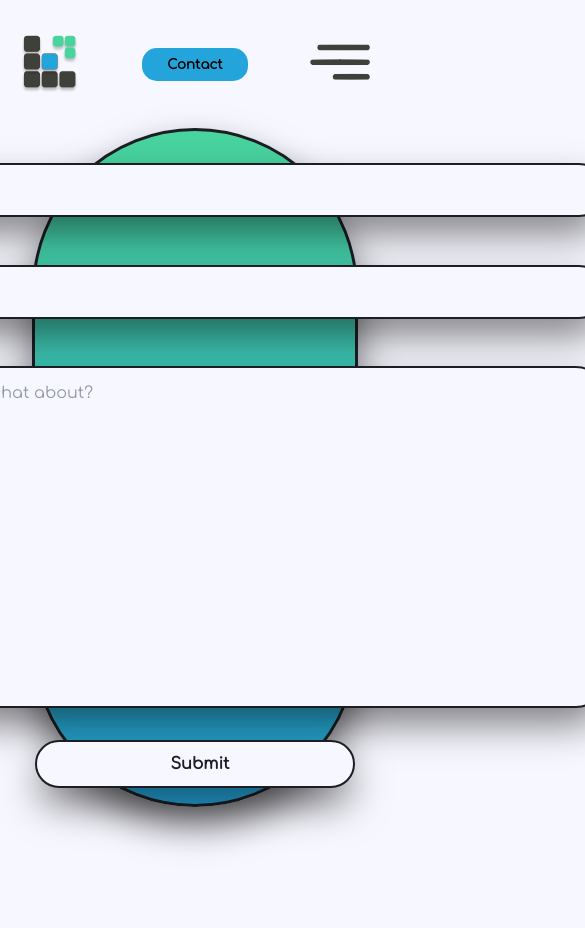
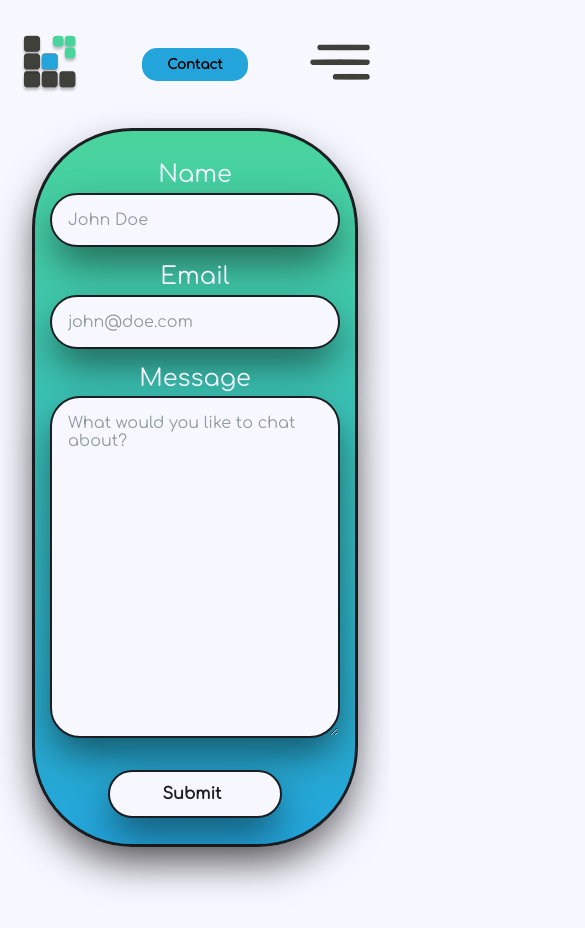
Before and after one commit to Krvne/portfolio-2.0, a React (Create React App) app: page /contact in a window 390 px wide. Shown: the top 928 px of the page, 585 px wide, since content can reach past the window. Before the commit the page ends 903 px from the top, so only its background shows below. Built offline with nearby package versions, Linux system fonts and the light colour scheme.

Commit message:
contact form responsive

```diff
--- a/src/components/pages/Contact.js
+++ b/src/components/pages/Contact.js
@@ -5,7 +5,7 @@ const Contact = () => {
     return (
         <>
             <main className='page-container'>
-                <div className='box-container'>
+                <div className='form-box-container'>
                     <div className='contact-form-box'>
                         <form className='contact-form'>
                             <div className='form-group'>
--- a/src/css/contact.css
+++ b/src/css/contact.css
@@ -9,6 +9,13 @@ main .contact-form-box {
     background: linear-gradient(180deg, #49D49D 0%, #23A5DC 100%);;
     border: solid #1b1e22;
 }
+
+.form-box-container {
+    display: flex;
+    justify-content: center;
+    padding-bottom: 6em;
+}
+
 
 main .contact-form {
     display: flex;
@@ -62,6 +69,7 @@ form input[type=submit] {
     font-weight: bolder;
     cursor: pointer;
     transition: all 0.3s;
+    padding-left: 0;
 }
 
 form input[type=submit]:hover {
@@ -91,13 +99,52 @@ main .contact-form textarea::placeholder {
     color: #9299a1;
 }
 
-@media only screen and (max-width: 922px) {
+@media only screen and (max-width: 1000px) {
     main .contact-form-box {
+        display: block;
         width: auto;
         height: auto;
     }
+
+    .form-box-container {
+        display: block;
+        justify-content: center;
+        padding-bottom: 6em;
+    }
+
+
+    main .contact-form {
+        padding: 20px 40px;
+        padding-top: 60px;
+    }
+
+    main .contact-form input {
+        width: auto;
+    }
+
+    form input[type=submit] {
+        width: 40%;
+    }
 }
 
-@media only screen and (max-width: 1000px) {
+@media only screen and (max-width: 500px) {
+    main .contact-form-box {
+        border-radius: 100px;
+    }
+
+    form input[type=submit] {
+        width: 60%;
+    }
+
+    main .contact-form {
+        padding: 10px 15px;
+        padding-top: 30px;
+    }
+
+    main .contact-form label {
+        display: flex;
+        justify-content: center;
+        padding-left: 0;
+    }
 
 }
```
